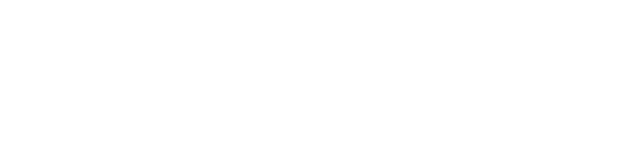
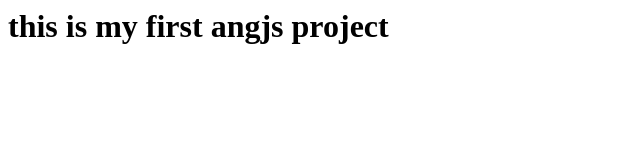
Before and after one commit to omkarchari619/learn-angular, a plain HTML site: page index.html in a window 1280 px wide. Shown: the whole page, without its empty margins (0-640 px from the left). Drawn offline with Linux system fonts and the light colour scheme.

Commit message:
my 1st commit

```diff
--- a/index.html
+++ b/index.html
@@ -1 +1 @@
-<html><head><title>this is git</title></head></html>
+<html><head><title>this is git</title></head><body><h1>this is my first angjs project</h1></body></html>
```
